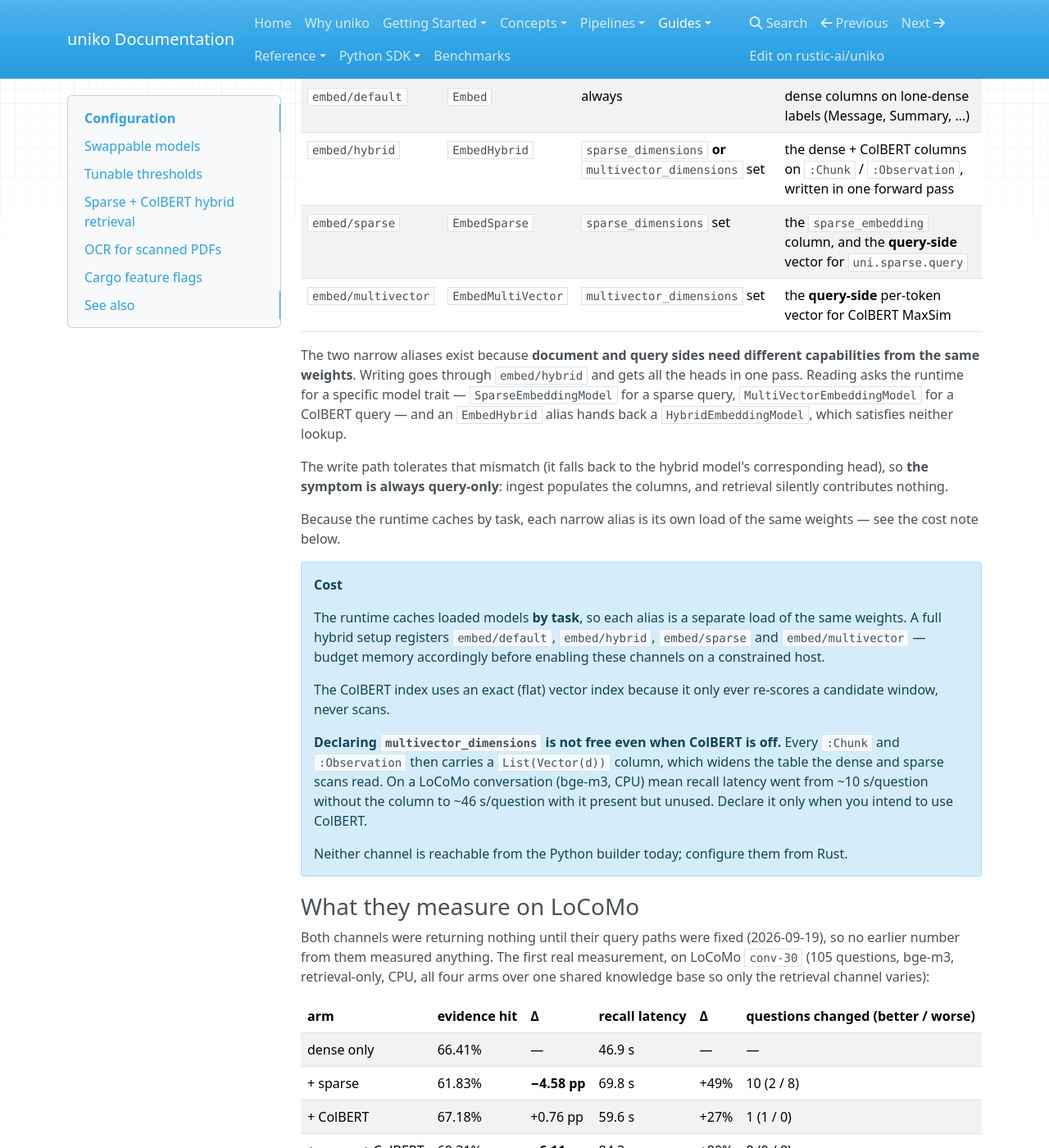
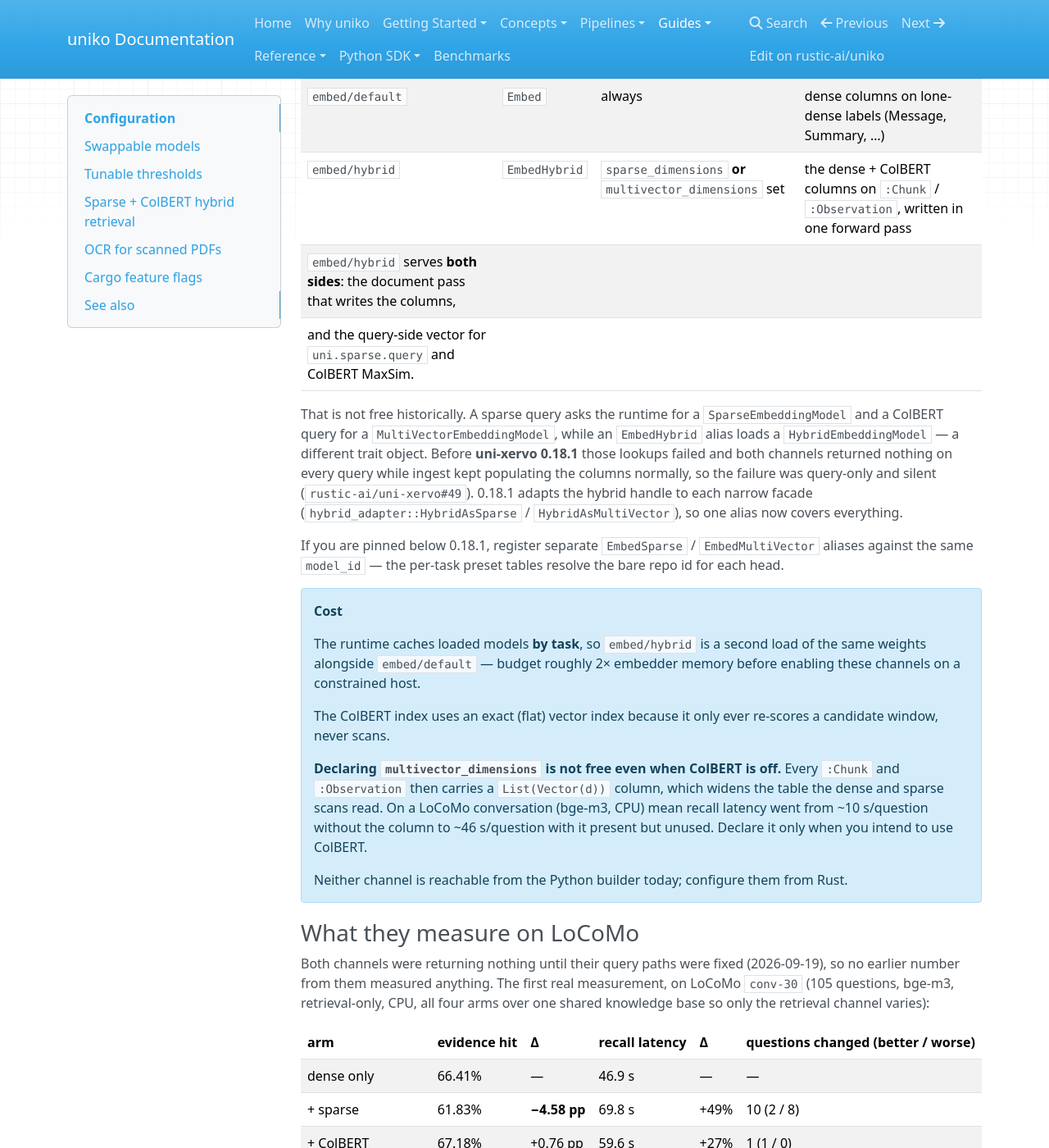
Before and after one commit to milliondreams/uniko, an MkDocs documentation site: the page built from website/docs/guides/configuration.md, in a window 1280 px wide and 1400 px high, scrolled down 10409 px. Shown: the whole window at 82% size. Built offline with MkDocs 1.6.1, drawn with Linux system fonts in a browser that asks for light colours; nearby versions of some CDN libraries.

Commit message:
docs: fold the hybrid-alias fix into the retrieval documentation
The alias table described the interim topology — a narrow `embed/sparse` and
`embed/multivector` alongside `embed/hybrid` — which uni-xervo 0.18.1 makes
unnecessary. One alias now serves the document pass and both query sides, so
the table is back to two rows and the memory note back to ~2x the embedder.

The history stays rather than being deleted. Anyone pinned below 0.18.1 still
hits the original failure, and it is invisible: ingest populates the columns
while every query returns nothing. The section now says which version fixed
it, what the symptom looks like, and what to register instead on an older pin.

```diff
--- a/website/docs/guides/configuration.md
+++ b/website/docs/guides/configuration.md
@@ -414,28 +414,27 @@
 |---|---|---|---|
 | `embed/default` | `Embed` | always | dense columns on lone-dense labels (Message, Summary, …) |
 | `embed/hybrid` | `EmbedHybrid` | `sparse_dimensions` **or** `multivector_dimensions` set | the dense + ColBERT columns on `:Chunk` / `:Observation`, written in one forward pass |
-| `embed/sparse` | `EmbedSparse` | `sparse_dimensions` set | the `sparse_embedding` column, and the **query-side** vector for `uni.sparse.query` |
-| `embed/multivector` | `EmbedMultiVector` | `multivector_dimensions` set | the **query-side** per-token vector for ColBERT MaxSim |
+`embed/hybrid` serves **both sides**: the document pass that writes the columns,
+and the query-side vector for `uni.sparse.query` and ColBERT MaxSim.
 
-The two narrow aliases exist because **document and query sides need different
-capabilities from the same weights**. Writing goes through `embed/hybrid` and
-gets all the heads in one pass. Reading asks the runtime for a specific model
-trait — `SparseEmbeddingModel` for a sparse query, `MultiVectorEmbeddingModel`
-for a ColBERT query — and an `EmbedHybrid` alias hands back a
-`HybridEmbeddingModel`, which satisfies neither lookup.
+That is not free historically. A sparse query asks the runtime for a
+`SparseEmbeddingModel` and a ColBERT query for a `MultiVectorEmbeddingModel`,
+while an `EmbedHybrid` alias loads a `HybridEmbeddingModel` — a different trait
+object. Before **uni-xervo 0.18.1** those lookups failed and both channels
+returned nothing on every query while ingest kept populating the columns
+normally, so the failure was query-only and silent
+(`rustic-ai/uni-xervo#49`). 0.18.1 adapts the hybrid handle to each narrow
+facade (`hybrid_adapter::HybridAsSparse` / `HybridAsMultiVector`), so one alias
+now covers everything.
 
-The write path tolerates that mismatch (it falls back to the hybrid model's
-corresponding head), so **the symptom is always query-only**: ingest populates
-the columns, and retrieval silently contributes nothing.
-
-Because the runtime caches by task, each narrow alias is its own load of the
-same weights — see the cost note below.
+If you are pinned below 0.18.1, register separate `EmbedSparse` /
+`EmbedMultiVector` aliases against the same `model_id` — the per-task preset
+tables resolve the bare repo id for each head.
 
 !!! note "Cost"
-    The runtime caches loaded models **by task**, so each alias is a separate
-    load of the same weights. A full hybrid setup registers `embed/default`,
-    `embed/hybrid`, `embed/sparse` and `embed/multivector` — budget memory
-    accordingly before enabling these channels on a constrained host.
+    The runtime caches loaded models **by task**, so `embed/hybrid` is a
+    second load of the same weights alongside `embed/default` — budget roughly
+    2× embedder memory before enabling these channels on a constrained host.
 
     The ColBERT index uses an exact (flat) vector index because it only ever
     re-scores a candidate window, never scans.
```
Also changed, not shown: website/docs/getting-started/installation.md (+1 -3 lines), website/docs/reference/schema.md (+4 -4 lines).
